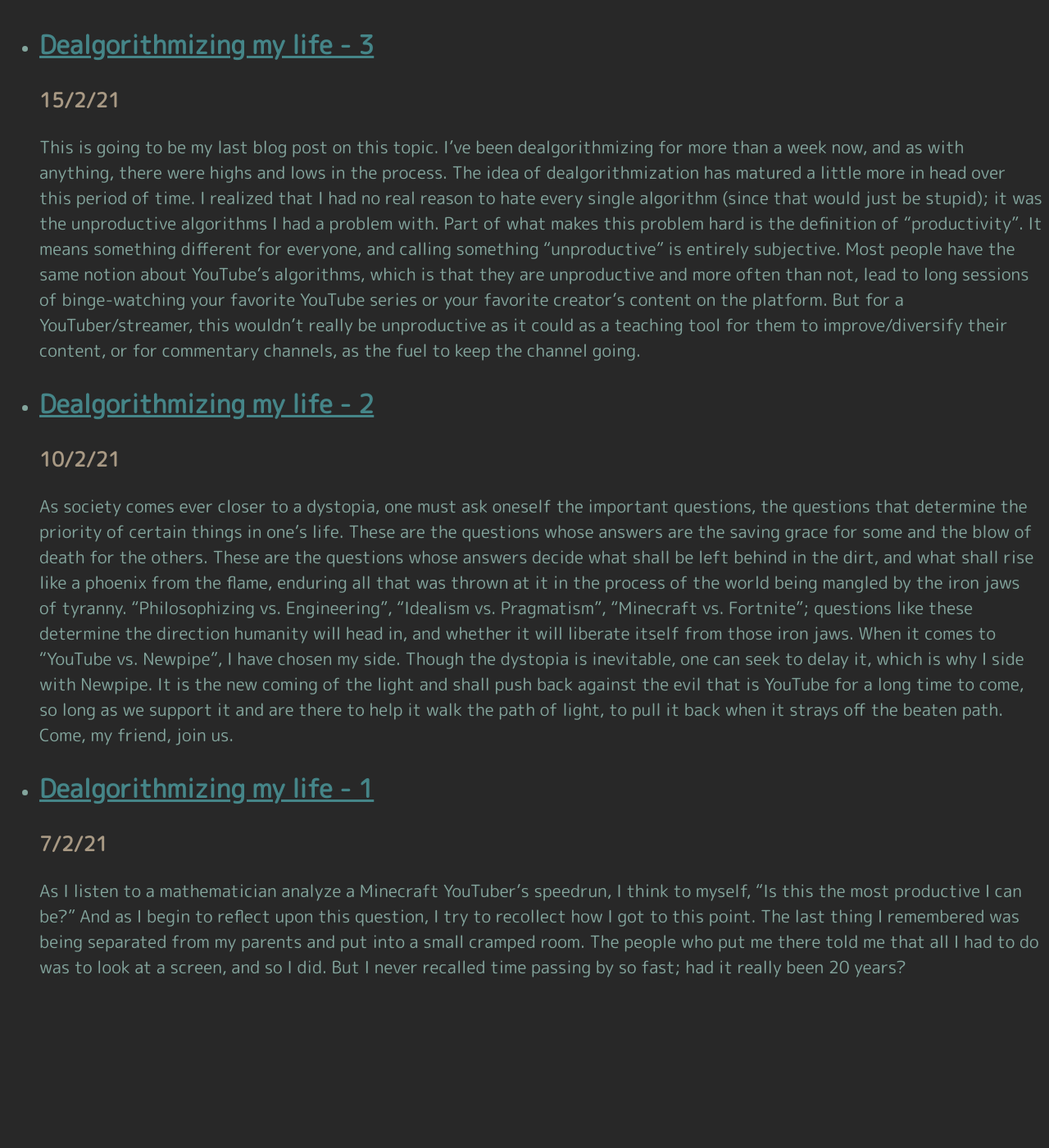
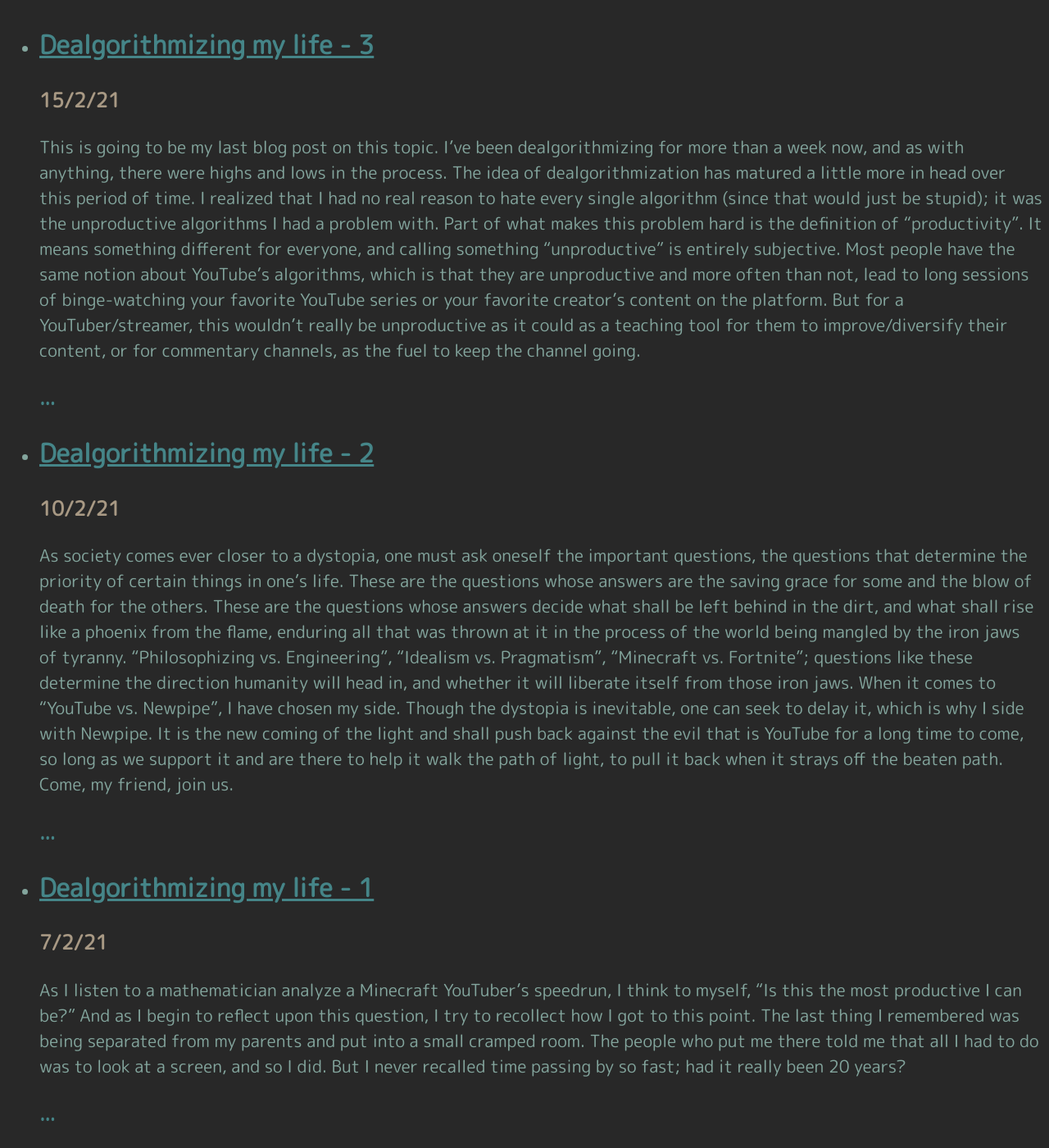
Before and after one commit to KrapKake/Website, a Jekyll site: the page built from blog.html, in a window 1280 px wide and 1400 px high, scrolled down 193 px. Shown: the whole window at 82% size. Built offline with Jekyll 4.4.1, drawn with Linux system fonts in a browser that asks for light colours; before the commit the page ends 1409 px from its top, so only the background shows below that.

Commit message:
Minor style changes

```diff
--- a/about.html
+++ b/about.html
@@ -59,6 +59,7 @@
       Hosted on <a href="https://www.netlify.com/">Netlify</a><br>
       Domain name hosting on <a href="https://www.namecheap.com/">Namecheap</a><br>
       Colors inspired by <a href="https://github.com/morhetz/gruvbox">Gruvbox</a><br>
+      <br>
     </div>
   </body>
 </html>
--- a/blog.html
+++ b/blog.html
@@ -9,6 +9,7 @@
         <li>
         <h2><a href="{{ post.url }}">{{ post.title }}</a></h2><h3 style="color: #a89984;">{{ post.pbdate }}</h3>
         {{ post.excerpt }}
+        <h3><a href="{{ post.url }}" style="text-decoration: none;">...</a></h3>
         </li>
     {% endfor %}
 </ul>
```
Also changed, not shown: 3 other files.
